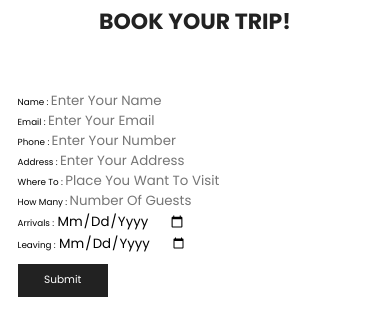
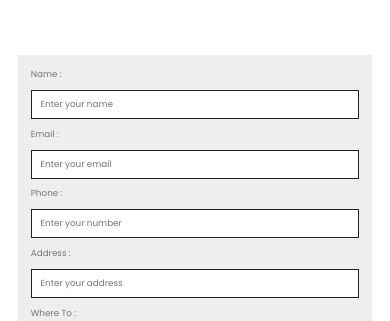
Before and after one commit to Peshala84/travel-tour-web-page, a PHP site: page /book.php in a window 390 px wide. Shown: the part 294-615 px from the top of the page. Run offline with PHP 8.4, Linux system fonts and the light colour scheme.

Commit message:
Refactor CSS styles for improved layout and responsiveness; add booking form styles

```diff
--- a/css/style.css
+++ b/css/style.css
@@ -68,8 +70,8 @@ section {
     background: var(--black);
     margin-top: 1rem;
     color: var(--white);
-    font-size: 1.2rem;
-    padding: 1rem 3rem;
+    font-size: 1rem;
+    padding: .7rem 2.6rem;
     cursor: pointer;
 }
 
@@ -412,27 +446,69 @@ section {
     object-fit: cover;
     transition: .2s linear;
 }
-.packages .box-container .box:hover .image img{
+
+.packages .box-container .box:hover .image img {
     transform: scale(1.1);
 }
-.packages .box-container .box .content{
-    padding: 1.0rem ;
-    text-align: center ;
+
+.packages .box-container .box .content {
+    padding: 1.0rem;
+    text-align: center;
 }
-.packages .box-container .box .content h3{
+
+.packages .box-container .box .content h3 {
     font-size: 1.4rem;
     color: var(--black);
 }
-.packages .box-container .box .content p{
+
+.packages .box-container .box .content p {
     font-size: 1.0rem;
     color: var(--light-black);
     line-height: 1.5;
     padding: 0.5rem 0;
 }
-.packages .load-more{
+
+.packages .load-more {
     text-align: center;
     margin-top: 2rem;
 }
+
+.booking .book-form {
+    padding: 1.5rem;
+    background: var(--light-bg);
+}
+.booking .book-form .flex{
+    display: flex;
+    flex-wrap: wrap;
+    gap: 1rem;
+}
+.booking .book-form .flex .inputBox{
+    flex: 1 1 31rem;
+}
+.booking .book-form .flex .inputBox input{
+    width: 100%;
+    padding: .8rem 1rem;
+    font-size: 1rem;
+    color: var(--light-black);
+    text-transform: none;
+    margin-top: 1rem;
+    border: var(--border);
+}
+.booking .book-form .flex .inputBox input:focus{
+    background: var(--black);
+    color: var(--white);
+}
+.booking .book-form .flex .inputBox input:focus::placeholder{
+    color: var(--light-white);
+}
+.booking .book-form .flex .inputBox span{
+    font-size: 1rem;
+    color: var(--light-black);
+}
+.booking .book-form .btn{
+    margin-top: 2rem;
+}
+
 
 
 
```
Also changed, not shown: other parts of css/style.css (+86 -47 lines). Lines whose indentation alone changed are shown as unchanged.
